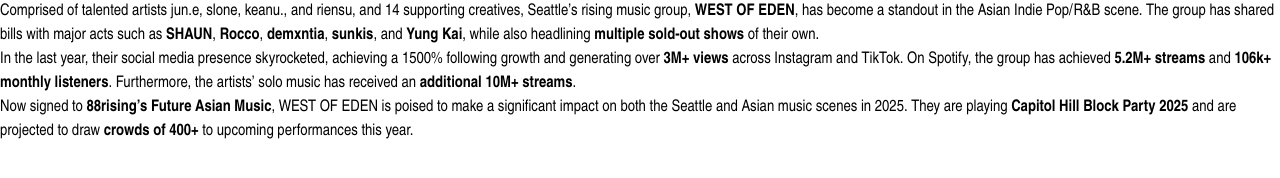
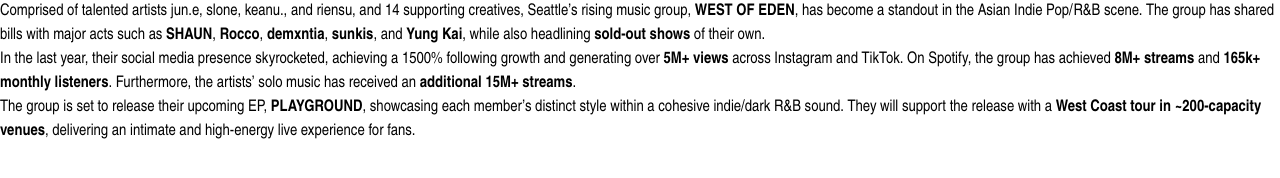
Before and after one commit to studioartsandcrafts/westofeden, an Astro site: page /indexIntroduction in a window 1280 px wide. Built offline with nearby package versions, Linux system fonts and the light colour scheme; Astro itself is replaced by a stand-in of ours.

Commit message:
Update indexIntroduction.md

```diff
--- a/src/pages/indexIntroduction.md
+++ b/src/pages/indexIntroduction.md
@@ -1,9 +1,9 @@
 ---
-linkPreview: "Comprised of talented artists slone, jun.e, keanu., and riensu, and 16 supporting creatives, Seattle’s rising music group, WEST OF EDEN, has become a standout in the Asian Indie Pop/R&B scene. The group has opened for major acts such as K-pop icon SHAUN and bedroom-pop sensation Rocco, while also headlining multiple sold-out shows of their own."
+linkPreview: "Comprised of talented artists slone, jun.e, keanu., and riensu, and 16 supporting creatives, Seattle’s rising music group, WEST OF EDEN, has become a standout in the Asian Indie Pop/R&B scene. The group has opened for major acts such as K-pop icon SHAUN and bedroom-pop sensation Rocco, while also headlining sold-out shows of their own."
 ---
 
-Comprised of talented artists jun.e, slone, keanu., and riensu, and 14 supporting creatives, Seattle’s rising music group, **WEST OF EDEN**, has become a standout in the Asian Indie Pop/R&B scene. The group has shared bills with major acts such as **SHAUN**, **Rocco**, **demxntia**, **sunkis**, and **Yung Kai**, while also headlining **multiple sold-out shows** of their own.
+Comprised of talented artists jun.e, slone, keanu., and riensu, and 14 supporting creatives, Seattle’s rising music group, **WEST OF EDEN**, has become a standout in the Asian Indie Pop/R&B scene. The group has shared bills with major acts such as **SHAUN**, **Rocco**, **demxntia**, **sunkis**, and **Yung Kai**, while also headlining **sold-out shows** of their own.
 
-In the last year, their social media presence skyrocketed, achieving a 1500% following growth and generating over **3M+ views** across Instagram and TikTok. On Spotify, the group has achieved **5.2M+ streams** and **106k+ monthly listeners**. Furthermore, the artists’ solo music has received an **additional 10M+ streams**.
+In the last year, their social media presence skyrocketed, achieving a 1500% following growth and generating over **5M+ views** across Instagram and TikTok. On Spotify, the group has achieved **8M+ streams** and **165k+ monthly listeners**. Furthermore, the artists’ solo music has received an **additional 15M+ streams**.
 
-Now signed to **88rising’s Future Asian Music**, WEST OF EDEN is poised to make a significant impact on both the Seattle and Asian music scenes in 2025. They are playing **Capitol Hill Block Party 2025** and are projected to draw **crowds of 400+** to upcoming performances this year.
+The group is set to release their upcoming EP, **PLAYGROUND**, showcasing each member’s distinct style within a cohesive indie/dark R&B sound. They will support the release with a **West Coast tour in ~200-capacity venues**, delivering an intimate and high-energy live experience for fans.
```
